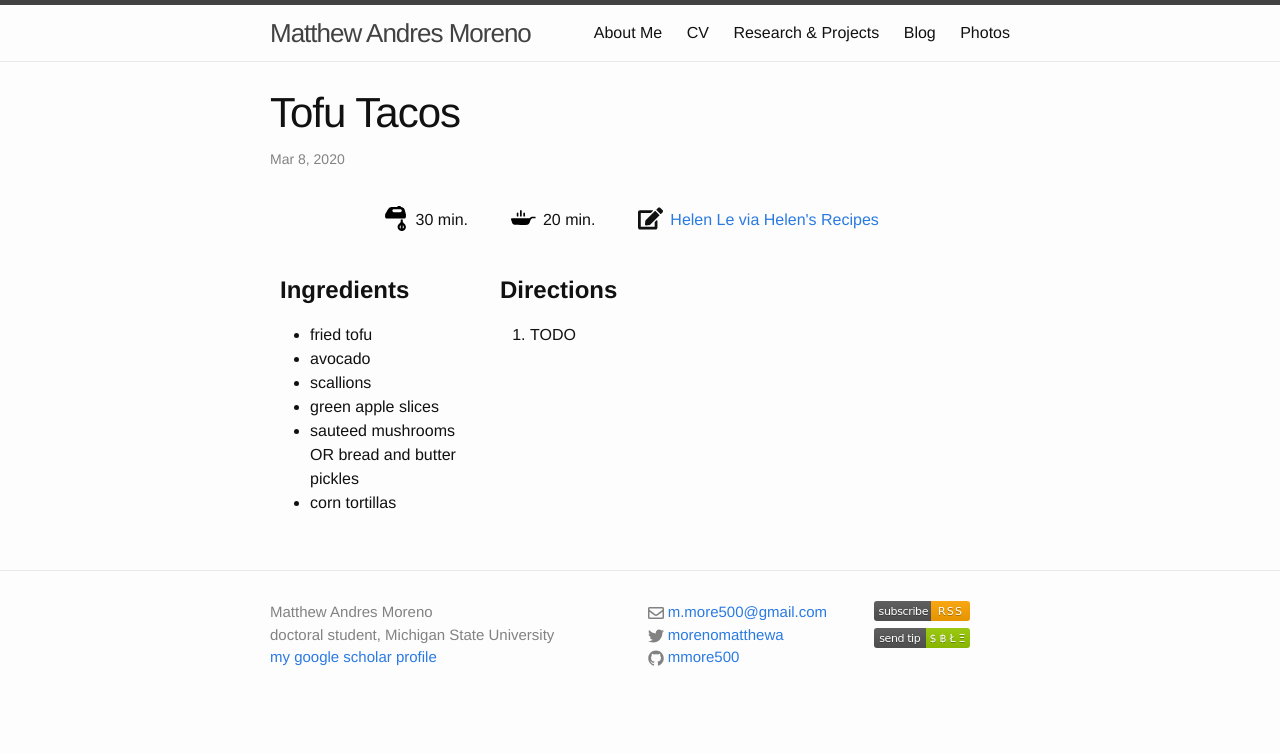
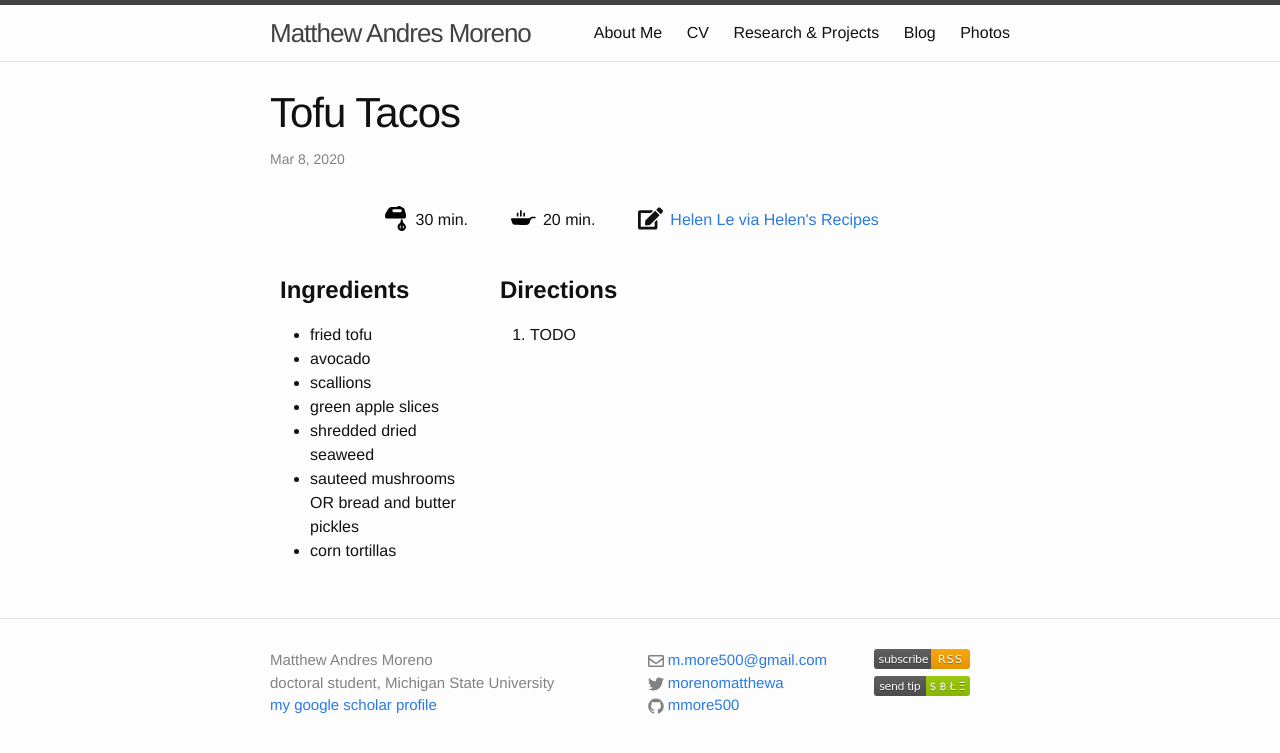
Before and after one commit to mmore500/mmore500.github.io, a Jekyll site: the page built from blog_recipes/_posts/2020-03-08-tofu-tacos.md, in a window 1280 px wide. Shown: the top 753 px of the page. Built offline with Jekyll 4.4.1, drawn with Linux system fonts in a browser that asks for light colours.

Commit message:
Add missing ingredient

```diff
--- a/blog_recipes/_posts/2020-03-08-tofu-tacos.md
+++ b/blog_recipes/_posts/2020-03-08-tofu-tacos.md
@@ -13,6 +13,7 @@ recipe:
     * avocado
     * scallions
     * green apple slices
+    * shredded dried seaweed
     * sauteed mushrooms OR bread and butter pickles
     * corn tortillas
   directions_markdown: |-
```
